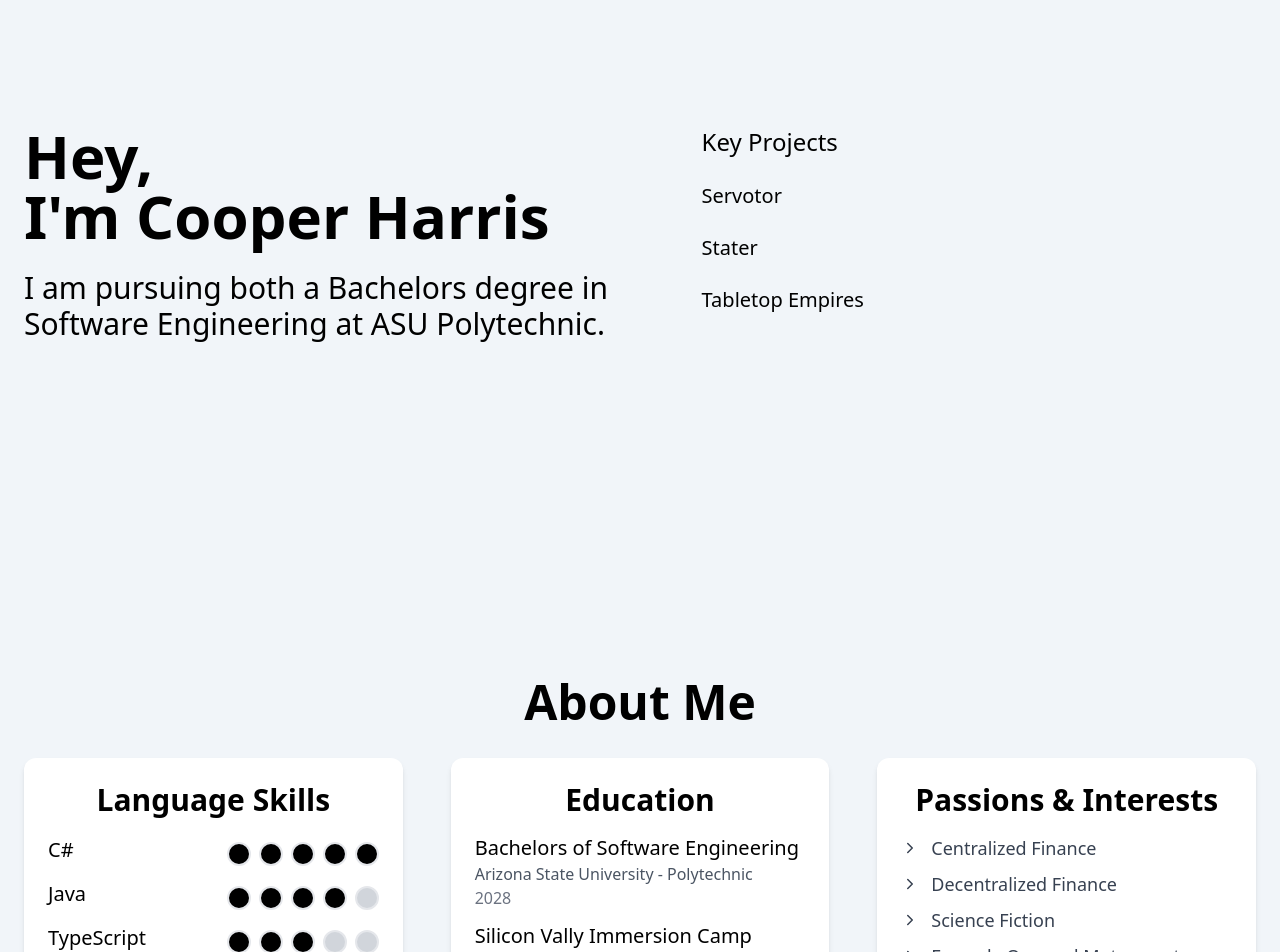
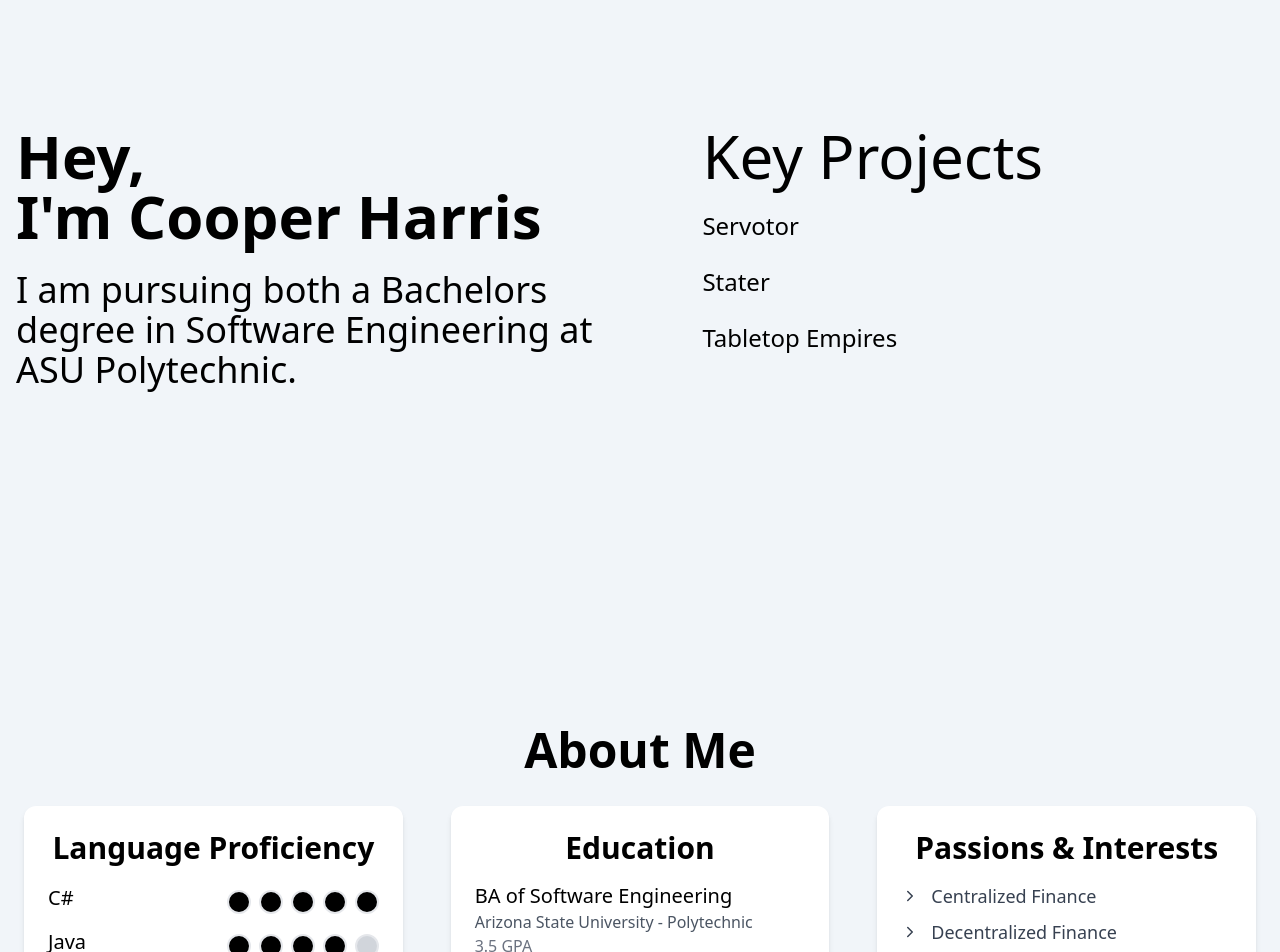
Before and after one commit to Tech-Know2/web_portfolio, a Next.js app in the folder portfolio/: page / in a window 1280 px wide. Shown: the part 200-1152 px from the top of the page. Built offline with nearby package versions, Linux system fonts and the light colour scheme.

Commit message:
A timeline has now been added

```diff
--- a/portfolio/package.json
+++ b/portfolio/package.json
@@ -9,6 +9,10 @@
     "lint": "next lint"
   },
   "dependencies": {
+    "@emotion/react": "^11.13.3",
+    "@emotion/styled": "^11.13.0",
+    "@mui/lab": "^6.0.0-beta.14",
+    "@mui/material": "^6.1.6",
     "@radix-ui/react-icons": "^1.3.0",
     "@vercel/analytics": "^1.3.2",
     "class-variance-authority": "^0.7.0",
--- a/portfolio/src/app/aboutme.tsx
+++ b/portfolio/src/app/aboutme.tsx
@@ -1,5 +1,6 @@
 "use client";
 
+import { useState } from "react";
 import { motion } from "framer-motion";
 import { FiChevronRight } from "react-icons/fi";
 import { useInView } from "react-intersection-observer";
@@ -58,7 +59,7 @@ const LanguageSkills = () => {
       animate={inView ? { opacity: 1 } : { opacity: 0 }}
       transition={{ duration: 1, delay: 0.3 }}
     >
-      <h2 className="text-2xl sm:text-3xl font-semibold text-black mb-4 text-center">Language Skills</h2>
+      <h2 className="text-2xl sm:text-3xl font-semibold text-black mb-4 text-center">Language Proficiency</h2>
       {['C#', 'Java', 'TypeScript', 'Kotlin', 'Rust'].map((language, index) => (
         <motion.div
           key={index}
@@ -109,9 +110,9 @@ const EducationSection = () => {
     >
       <h2 className="text-2xl sm:text-3xl font-semibold text-black mb-4 text-center">Education</h2>
       {[
-        { degree: "Bachelors of Software Engineering", institution: "Arizona State University - Polytechnic", year: "2028" },
-        { degree: "Silicon Vally Immersion Camp", institution: "Menlo College", year: "2023" },
-        { degree: "Whitney High School", institution: "4.5 GPA", year: "2024" },
+        { degree: "BA of Software Engineering", institution: "Arizona State University - Polytechnic", year: "2028", gpa:"3.5 GPA" },
+        { degree: "Silicon Vally Immersion Camp", institution: "Menlo College", year: "2023", gpa:"N/A"  },
+        { degree: "High School Diploma", institution: "Whitney High School", year: "2024", gpa:"4.5 GPA"  },
       ].map((edu, index) => (
         <motion.div
           key={index}
@@ -128,6 +129,7 @@ const EducationSection = () => {
           <div>
             <h3 className="text-lg sm:text-xl font-medium">{edu.degree}</h3>
             <p className="text-gray-600">{edu.institution}</p>
+            <p className="text-gray-500">{edu.gpa}</p>
             <p className="text-gray-500">{edu.year}</p>
           </div>
         </motion.div>
@@ -219,6 +221,14 @@ const PlatformsTools = () => {
 const Projects = () => {
   const { ref, inView } = useInView({ triggerOnce: true, threshold: 0.5 });
 
+  // State to manage which project is expanded
+  const [expandedProject, setExpandedProject] = useState<number | null>(null);
+
+  // Toggle function for project description
+  const toggleDescription = (index: number) => {
+    setExpandedProject(expandedProject === index ? null : index);
+  };
+
   return (
     <motion.div
       ref={ref}
@@ -268,37 +278,43 @@ const Projects = () => {
             animate={inView ? { opacity: 1, y: 0 } : { opacity: 0, y: 20 }}
             transition={{ duration: 1, delay: 0.7 + index * 0.2 }}
           >
-            {/* Title */}
-            <div className="flex flex-row">
+            {/* Title with click functionality */}
+            <div
+              className="flex flex-row cursor-pointer"
+              onClick={() => toggleDescription(index)}
+            >
               <motion.div
                 className="flex items-center"
                 whileHover={{ scale: 1.05 }}
                 transition={{ type: "spring", stiffness: 300 }}
               >
-                <FiChevronRight className="mr-3 text-gray-700" /> {project.title}
+                {/* Change the icon depending on the expanded state */}
+                <FiChevronRight
+                  className={`mr-3 text-gray-700 transform ${
+                    expandedProject === index ? "rotate-90" : "rotate-0"
+                  } transition-transform duration-300`}
+                />
+                {project.title}
               </motion.div>
             </div>
 
-            {/* Description (Appears on hover, disappears on hover out) */}
+            {/* Description (Visible if the project is expanded) */}
+            {expandedProject === index && (
               <motion.p
                 className="text-gray-500 mt-2"
                 initial={{ opacity: 0, height: 0 }}
                 animate={{
-                opacity: 0,
-                height: 0,
+                  opacity: 1,
+                  height: "auto", // Set to auto so description expands
                 }}
                 transition={{
                   opacity: { duration: 0.3 },
                   height: { duration: 0.3 },
                 }}
-              whileHover={{
-                opacity: 1,
-                height: "auto", // Set to auto so description can expand
-                transition: { duration: 0.3 },
-              }}
               >
                 {project.description}
               </motion.p>
+            )}
           </motion.li>
         ))}
       </motion.ul>
--- a/portfolio/src/app/hero.tsx
+++ b/portfolio/src/app/hero.tsx
@@ -5,20 +5,21 @@ import { motion } from "framer-motion";
 import { useInView } from "react-intersection-observer";
 
 export default function Hero() {
-  const { ref, inView } = useInView({ triggerOnce: true, threshold: 0.5 });
+  const { ref, inView } = useInView({ triggerOnce: true, threshold: 0.2 });
 
   return (
     <main>
-      <div className="flex items-center justify-center pt-[10%]">
-        <div className="w-full max-w-7xl mx-auto flex flex-col md:flex-row items-center md:items-start px-6" ref={ref}>
+      <div className="flex items-center justify-center pt-[10%] px-4">
+        <div className="w-full max-w-7xl mx-auto flex flex-col md:flex-row items-center md:items-start">
 
           {/* Left side with text and introduction */}
-          <div className="w-full md:w-1/2">
+          <div className="w-full md:w-1/2 mb-12 md:mb-0">
             <motion.h1
-              className="text-6xl md:text-6xl font-bold text-black leading-tight mb-6"
+              className="text-4xl sm:text-5xl md:text-6xl font-bold text-black leading-tight mb-6"
               initial={{ opacity: 0, x: -100 }}
               animate={inView ? { opacity: 1, x: 0 } : { opacity: 0, x: -100 }}
               transition={{ duration: 1 }}
+              ref={ref}
             >
               Hey,
               <br />
@@ -29,20 +30,22 @@ export default function Hero() {
               initial={{ opacity: 0, x: -100 }}
               animate={inView ? { opacity: 1, x: 0 } : { opacity: 0, x: -100 }}
               transition={{ duration: 1, delay: 0.3 }}
+              ref={ref}
             >
-              <h2 className="text-5xl md:text-3xl text-black leading-tight">
+              <h2 className="text-2xl sm:text-3xl md:text-4xl text-black leading-tight">
                 I am pursuing both a Bachelors degree in Software Engineering at ASU Polytechnic.
               </h2>
             </motion.div>
           </div>
 
           {/* Right side for image and project list */}
-          <div className="w-full md:w-1/2 mt-12 md:mt-0 flex justify-center flex-col pl-[5%]">
+          <div className="w-full md:w-1/2 flex justify-center flex-col pl-0 md:pl-[5%]">
             <motion.h1
-              className="text-5xl md:text-2xl text-black leading-tight mb-6"
+              className="text-4xl sm:text-5xl md:text-6xl text-black leading-tight mb-6"
               initial={{ opacity: 0 }}
               animate={inView ? { opacity: 1 } : { opacity: 0 }}
               transition={{ duration: 1, delay: 0.5 }}
+              ref={ref}
             >
               Key Projects
             </motion.h1>
@@ -51,13 +54,15 @@ export default function Hero() {
               initial={{ opacity: 0 }}
               animate={inView ? { opacity: 1 } : { opacity: 0 }}
               transition={{ duration: 1, delay: 0.6 }}
+              ref={ref}
             >
               <motion.li
-                className="relative group text-xl font-normal cursor-pointer"
+                className="relative group text-xl sm:text-2xl font-normal cursor-pointer"
                 whileHover={{ scale: 1.05 }}
                 initial={{ opacity: 0 }}
                 animate={inView ? { opacity: 1 } : { opacity: 0 }}
                 transition={{ duration: 1, delay: 0.7 }}
+                ref={ref}
               >
                 <motion.div
                   className="absolute bottom-0 left-0 w-full h-[2px] bg-black scale-x-0 origin-left group-hover:scale-x-100 transition-all duration-300"
@@ -68,11 +73,12 @@ export default function Hero() {
                 </span>
               </motion.li>
               <motion.li
-                className="relative group text-xl font-normal cursor-pointer"
+                className="relative group text-xl sm:text-2xl font-normal cursor-pointer"
                 whileHover={{ scale: 1.05 }}
                 initial={{ opacity: 0 }}
                 animate={inView ? { opacity: 1 } : { opacity: 0 }}
                 transition={{ duration: 1, delay: 0.8 }}
+                ref={ref}
               >
                 <motion.div
                   className="absolute bottom-0 left-0 w-full h-[2px] bg-black scale-x-0 origin-left group-hover:scale-x-100 transition-all duration-300"
@@ -83,11 +89,12 @@ export default function Hero() {
                 </span>
               </motion.li>
               <motion.li
-                className="relative group text-xl font-normal cursor-pointer"
+                className="relative group text-xl sm:text-2xl font-normal cursor-pointer"
                 whileHover={{ scale: 1.05 }}
                 initial={{ opacity: 0 }}
                 animate={inView ? { opacity: 1 } : { opacity: 0 }}
                 transition={{ duration: 1, delay: 0.9 }}
+                ref={ref}
               >
                 <motion.div
                   className="absolute bottom-0 left-0 w-full h-[2px] bg-black scale-x-0 origin-left group-hover:scale-x-100 transition-all duration-300"
--- a/portfolio/src/app/navbar.tsx
+++ b/portfolio/src/app/navbar.tsx
@@ -34,6 +34,15 @@ const Navbar = () => {
                                 Contact Me
                             </Link>
                         </div>
+
+                        {/* Desktop Download Resume Button */}
+                        <a
+                            href="/College Resume.pdf"
+                            download
+                            className="hidden md:inline-block text-white bg-black hover:bg-neutral-800 py-2 px-4 text-md font-medium no-underline"
+                        >
+                            Download Resume
+                        </a>
 
                         {/* Mobile menu button */}
                         <div className="sm:hidden flex items-center">
--- a/portfolio/src/app/page.tsx
+++ b/portfolio/src/app/page.tsx
@@ -7,6 +7,7 @@ import Hero from "./hero";
 import Footer from "./footer";
 import Scroll from "./scroll";
 import AboutMe from "./aboutme";
+import Timeline from "./timeline";
 
 // Animation variant for fade-in effect
 const fadeIn = {
@@ -48,6 +49,10 @@ export default function Home() {
         <AboutMe />
       </Section>
 
+      <Section id="timeline">
+        <Timeline />
+      </Section>
+
       <Footer />
     </div>
   );
--- /dev/null
+++ b/portfolio/src/app/timeline.tsx
@@ -0,0 +1,79 @@
+"use client";
+
+import React, { useState } from "react";
+import Timeline from '@mui/lab/Timeline';
+import TimelineItem from '@mui/lab/TimelineItem';
+import TimelineSeparator from '@mui/lab/TimelineSeparator';
+import TimelineConnector from '@mui/lab/TimelineConnector';
+import TimelineContent from '@mui/lab/TimelineContent';
+import TimelineDot from '@mui/lab/TimelineDot';
+import { motion } from "framer-motion";
+
+const events = [
+  { title: "Started Programming", description: "Began programming by creating small whack-a-mole games in Scratch.", date: "January 2016", hashtags:"#Scratch, #Block" },
+  { title: "Elementary School Graduation", description: "Graduated elementary school.", date: "June 2018", hashtags:"" },
+  { title: "Web Development", description: "Learned HTML, CSS, and JS as part of my cStem pathway in 7th grade.", date: "August 2018", hashtags:"#HTML, #CSS, #JS" },
+  { title: "Upgraded to Unity", description: "Transitioned from Scratch to Unity with C# in 7th grade.", date: "January 2019", hashtags:"#C#, #Unity" },
+  { title: "Red Block the Game", description: "Built my first game using a Brackeys tutorial on Unity.", date: "February 2019", hashtags:"#C#, #Unity, #Tutorial" },
+  { title: "Space Farm Tycoon", description: "A city builder for Mars colonization, built in Scratch for a science project.", date: "February 2019", hashtags:"#Scratch, #Blocks" },
+  { title: "Admob Fundamentals", description: "Added monetization to my endless runner game.", date: "March 2019", hashtags:"#Monetization, #Unity, #Ads" },
+  { title: "QuiCase", description: "Launched a Shopify dropshipping site for phone cases.", date: "April 2019", hashtags:"#Shopify, #Entrepreneur" },
+  { title: "Troop 219", description: "Created a website for an all-girls Scout BSA troop I helped establish.", date: "May 2019", hashtags:"#HTML, #CSS, #JS, #Joomla" },
+  { title: "Cloud Mining", description: "Rented Azure servers for mining Litecoin and Bitcoin.", date: "July 2019", hashtags:"#Crypto, #BTC, #LTC" },
+  { title: "Furry Prints", description: "Launched a print-on-demand store for pet products using Shopify.", date: "August 2019", hashtags:"#Shopify, #Entrepreneur" },
+  { title: "Michelangelo's - Internship", description: "Helped bring a local business online during the pandemic.", date: "March 2020", hashtags:"#Shopify, #Internship" },
+  { title: "Middle School Graduation", description: "Graduated with a 4.0 in my CSteam pathway.", date: "June 2020", hashtags:"#HTML, #CSS, #JS, #C#" },
+  { title: "Eagle Scout Project", description: "Earned the rank of Eagle after 2 years of work on my project.", date: "July 2022", hashtags:"#BSA, #Eagle" },
+  { title: "Rook Servers", description: "Launched my first business offering web hosting, development, and game services.", date: "January 2023", hashtags:"#Entrepreneur, #CyberPanel, #Pterodactyl" },
+  { title: "Table Top Games", description: "Launched an indie game studio with classmates.", date: "January 2023", hashtags:"#Unity, #Entrepreneur" },
+  { title: "Table Top Empires", description: "Developed a real-time, turn-based strategy game with Unity and Steam.", date: "January 2023", hashtags:"#Unity, #Steam, #C#" },
+  { title: "Stater", description: "Developing an app integrating MoneyGram, Stellar, and Plaid for an alternative to traditional banking.", date: "January 2023", hashtags:"#MongoDB, #Typescript, #Stellar" },
+  { title: "High School Graduation", description: "Graduated with a 4.5 GPA from Whitney High School.", date: "June 2024", hashtags:"#Java, #SQL, #React" },
+  { title: "ASU Polytechnic", description: "Started my Software Engineering degree at ASU Poly.", date: "June 2020", hashtags:"" },
+  { title: "Servotor", description: "The evolution of Rook Servers, built on open-source and community tools.", date: "August 2024", hashtags:"#CyberPanel, #Pterodactyl" },
+];
+
+export default function TimelineComponent() {
+  const [eventsData] = useState(events);
+
+  return (
+    <>
+      <div className="text-center">
+        <h1 className="text-5xl pb-[5%] font-semibold">My Journey So Far</h1>
+      </div>
+      <Timeline position="alternate" sx={{ marginBottom: -1 }}>
+        {eventsData.map((event, index) => (
+          <TimelineItem key={index} sx={{ marginBottom: -4 }}>
+            <TimelineSeparator sx={{ display: 'flex', alignItems: 'center' }}>
+              <TimelineDot sx={{ bgcolor: 'black' }} />
+              {index < eventsData.length - 1 && <TimelineConnector sx={{ bgcolor: 'black' }} />}
+            </TimelineSeparator>
+            <TimelineContent>
+              <motion.div
+                initial={{ opacity: 0, x: index % 2 === 0 ? -100 : 100 }}
+                whileInView={{ opacity: 1, x: 0 }}
+                viewport={{ once: false }}
+                transition={{ duration: 0.8 }}
+                style={{ padding: 0 }}
+              >
+                <div
+                  className="p-2 bg-white border rounded-lg shadow-lg text-left hover:scale-105 hover:shadow-2xl transition-all px-[2%] py-[2%] mb-1"
+                  style={{
+                    width: '60%',
+                    height: 'auto',
+                    margin: '0 auto',
+                  }}
+                >
+                  <h3 className="font-bold text-xl mb-2">{event.title}</h3>
+                  <p className="text-sm text-gray-600 mb-2">{event.date}</p>
+                  <p className="text-base mb-4">{event.description}</p>
+                  <p className="text-sm text-gray-600 mb-2">{event.hashtags}</p>
+                </div>
+              </motion.div>
+            </TimelineContent>
+          </TimelineItem>
+        ))}
+      </Timeline>
+    </>
+  );
+}
```
Also changed, not shown: 1 other file (tests, documents, lock files or other folders). Lines whose indentation alone changed are shown as unchanged.
